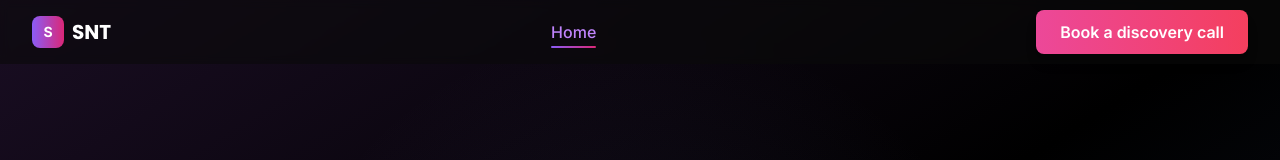
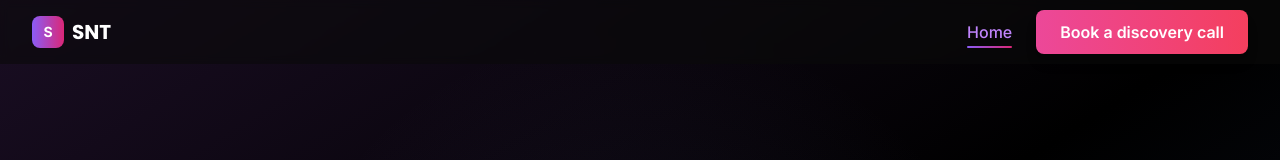
Before and after one commit to SalahDevv28/My-Portfolio, a Next.js app: page / in a window 1280 px wide. Shown: the top 160 px of the page. Built offline with nearby package versions, Linux system fonts and the light colour scheme.

Commit message:
style: move Home navigation link to right side before CTA button

```diff
--- a/components/Header.tsx
+++ b/components/Header.tsx
@@ -60,8 +60,8 @@
             </span>
           </Link>
 
-          {/* Desktop Navigation - Right aligned */}
-          <nav className="hidden md:flex items-center space-x-8">
+          {/* Desktop Navigation - Right aligned with CTA */}
+          <div className="hidden md:flex items-center space-x-6">
             {navigation.map((item) => (
               <Link
                 key={item.name}
@@ -76,10 +76,6 @@
                 )}
               </Link>
             ))}
-          </nav>
-
-          {/* CTA Button - Right aligned */}
-          <div className="hidden md:flex">
             <Link
               href="/contact"
               className="px-6 py-2.5 bg-gradient-to-r from-pink-500 to-rose-500 text-white font-semibold rounded-lg hover:from-pink-600 hover:to-rose-600 transition-all duration-300 hover:scale-105 shadow-lg"
```
